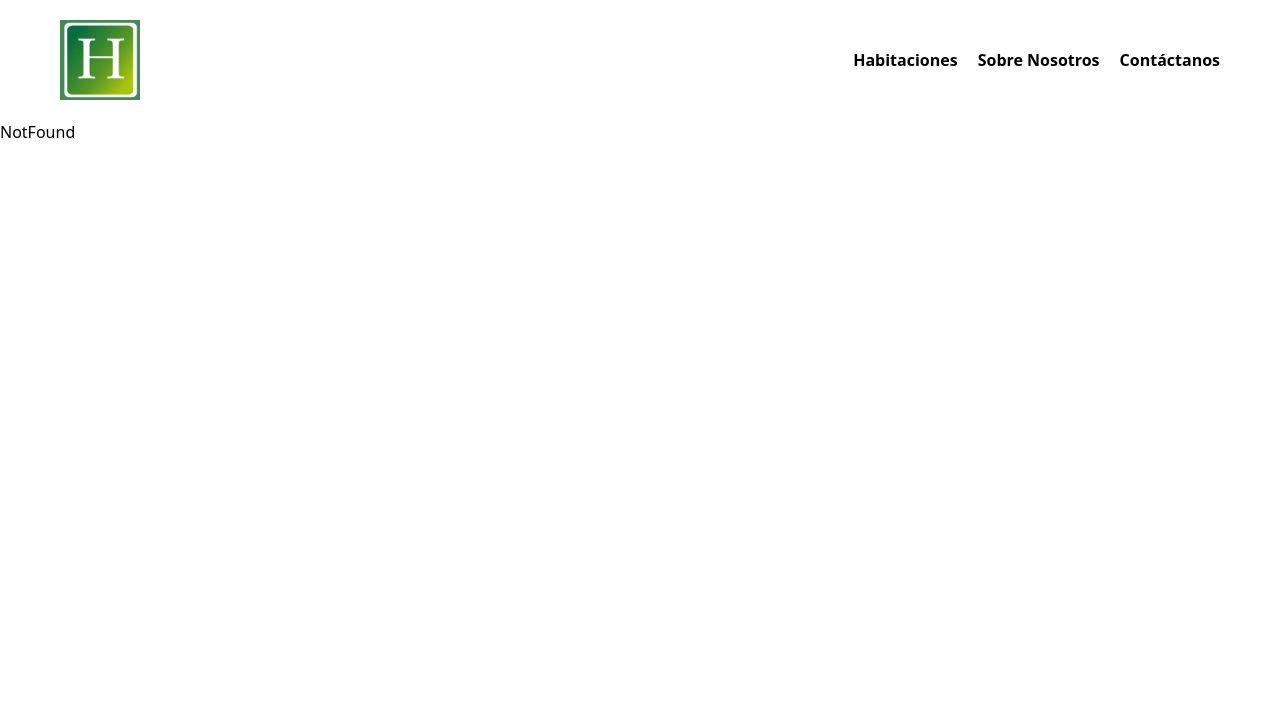
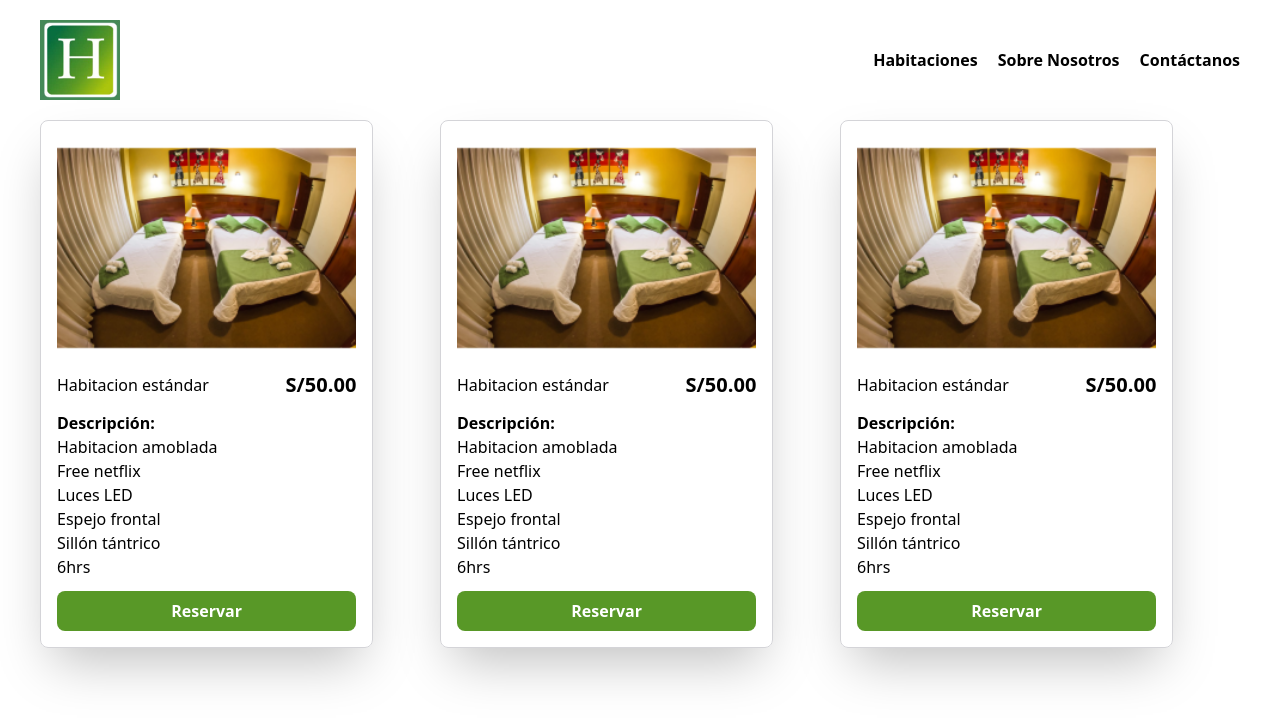
Before and after one commit to royer13456/PM-HOTEL-MIRADOR-CLIENT, a React (Vite) app: page /habitaciones in a window 1280 px wide. Shown: the top 722 px of the page. Built offline with nearby package versions, Linux system fonts and the light colour scheme.

Commit message:
migrate npm to pnpm

```diff
--- a/src/App.tsx
+++ b/src/App.tsx
@@ -1,5 +1,6 @@
 
 import { Routes, Route } from 'react-router-dom';
+import Habitaciones from './components/pages/habitaciones/Habitaciones';
 import Navbar from './components/Navbar';
 import NotFound from './components/NotFound';
 
@@ -9,7 +10,7 @@ const App = () => {
       <Navbar />
 
       <Routes>
-        <Route path='' />
+        <Route path='/habitaciones' element={<Habitaciones/>} />
         <Route path='*' element={<NotFound />} />
       </Routes>
     </div>
--- a/src/components/Navbar.tsx
+++ b/src/components/Navbar.tsx
@@ -8,7 +8,7 @@ const CLOSE: string = "https://icongr.am/clarity/close.svg?size=35&color=current
 const Navbar = () => {
   const [toggle, setToggle] = useState(false)
   return (
-    <div className="container flex justify-between items-center md:p-5 px-3 py-2">
+    <div className="container flex justify-between items-center md:p-5 md:px-0 px-3 py-2">
       <div>
         <NavLink to="/"><img src={logo} alt="" width={80} /></NavLink>
       </div>
--- /dev/null
+++ b/src/components/pages/habitaciones/Habitaciones.tsx
@@ -0,0 +1,14 @@
+import HabitacionesCard from "./HabitacionesCard"
+
+
+const Habitaciones = () => {
+  return (
+    <div className="container grid md:grid-cols-3">
+      <HabitacionesCard />
+      <HabitacionesCard />
+      <HabitacionesCard />
+    </div>
+  )
+}
+
+export default Habitaciones
--- /dev/null
+++ b/src/components/pages/habitaciones/HabitacionesCard.tsx
@@ -0,0 +1,27 @@
+import habitacion from '/habitacion.png'
+
+const HabitacionesCard = () => {
+  return (
+    <div className="flex flex-col gap-3 border border-zinc-300 p-4 rounded-lg w-10/12 shadow-2xl">
+      <img src={habitacion} alt="habitacion" className='m-auto object-contain' width="100%" />
+      <div className='flex justify-between items-center'>
+        <p>Habitacion estándar</p>
+        <span className='font-bold text-xl'>S/50.00</span>
+      </div>
+      <div>
+        <b>Descripción:</b>
+        <ol>
+          <li>Habitacion amoblada</li>
+          <li>Free netflix</li>
+          <li>Luces LED</li>
+          <li>Espejo frontal</li>
+          <li>Sillón tántrico</li>
+          <li>6hrs</li>
+        </ol>
+      </div>
+      <button className='main-color w-full py-2 rounded-lg font-bold text-white active:scale-95'>Reservar</button>
+    </div>
+  )
+}
+
+export default HabitacionesCard
--- a/src/index.css
+++ b/src/index.css
@@ -1,8 +1,16 @@
 @tailwind base;
 @tailwind components;
 @tailwind utilities;
+
+:root {
+  --primary: #589827;
+}
 
 .container {
   max-width: 1200px;
   margin: auto;
 }
+
+.main-color {
+  background-color: var(--primary);
+}
```
Also changed, not shown: public/habitacion.png (added), 1 other file (tests, documents, lock files or other folders).
